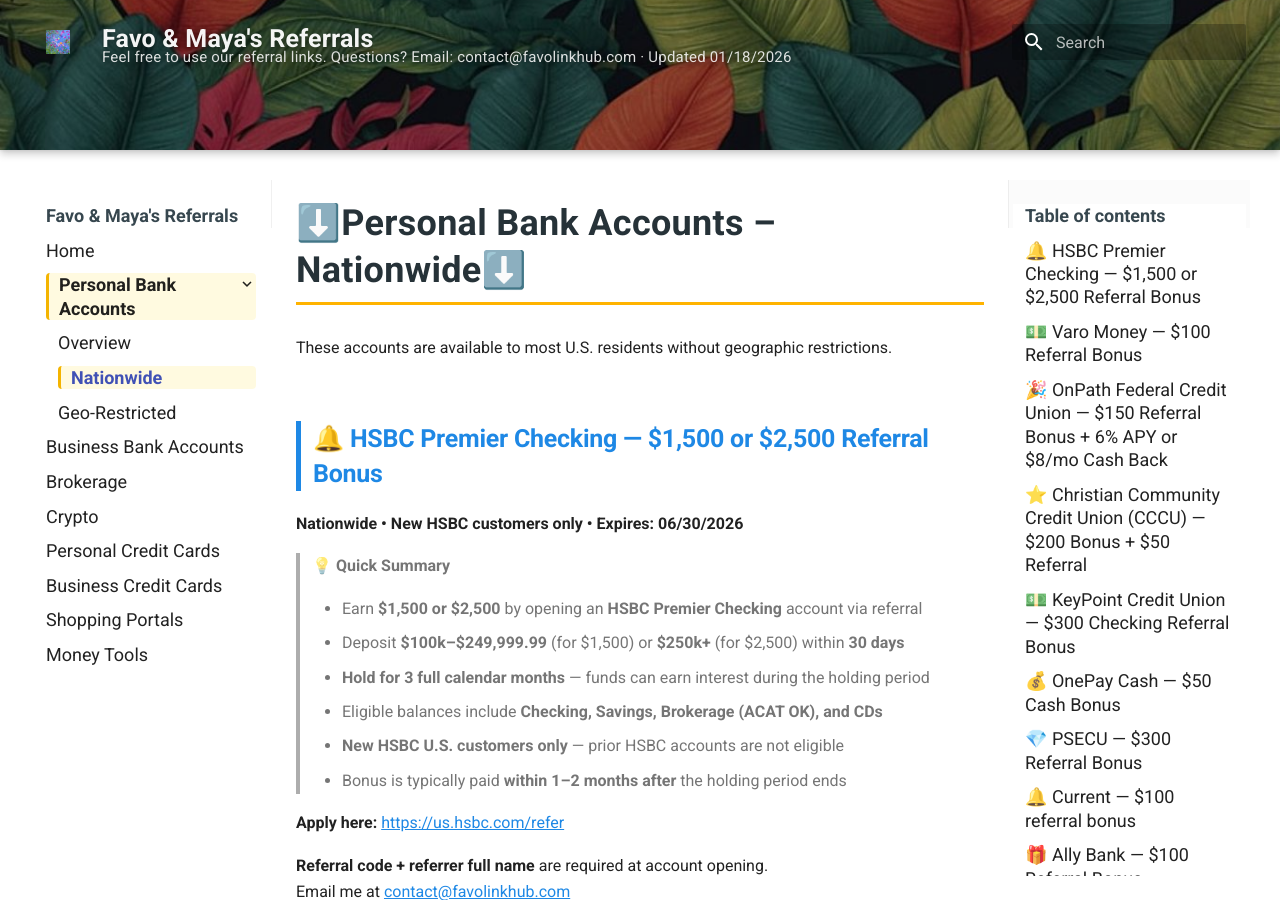
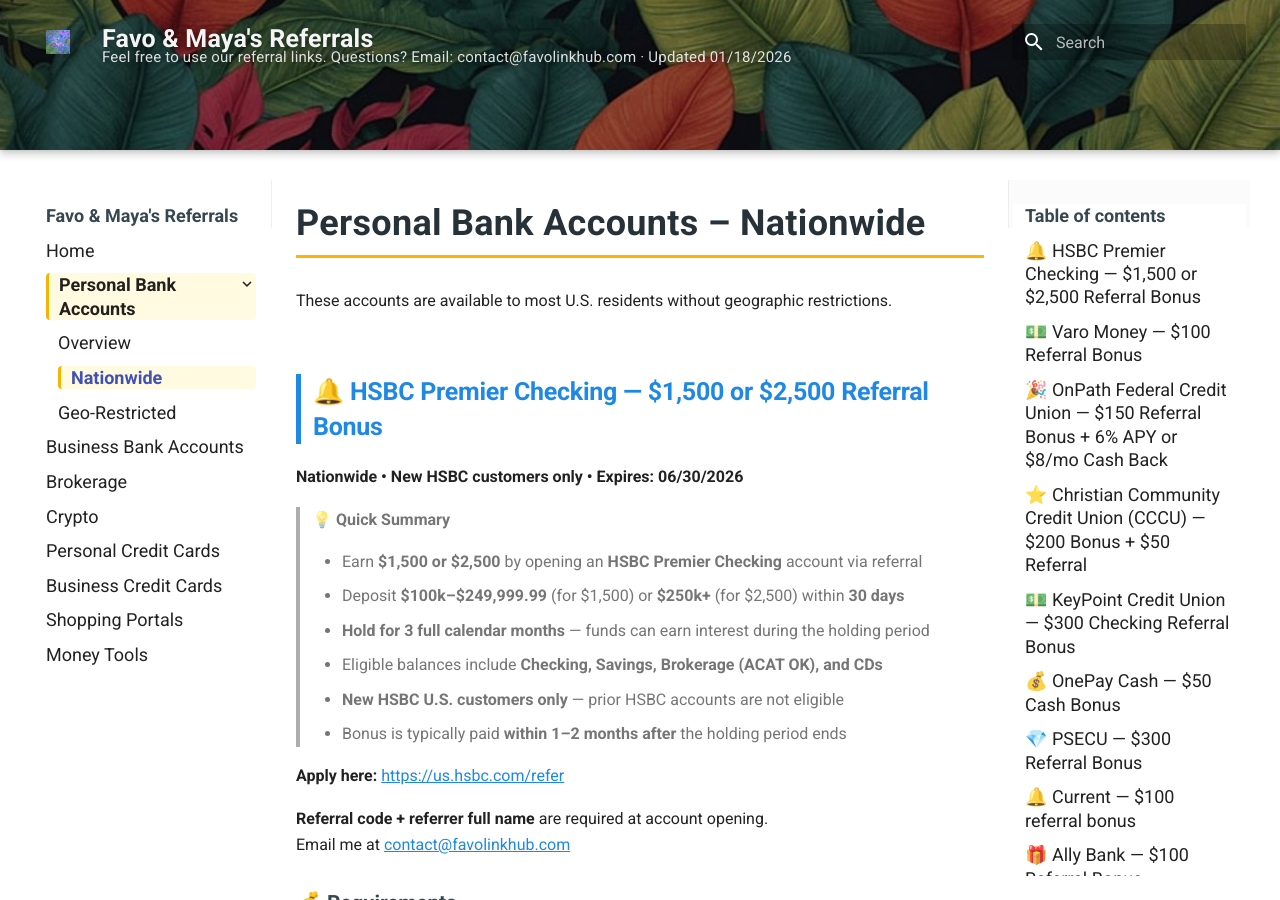
Before and after one commit to whispersofzephyr/favolinkhub-site, an MkDocs documentation site: the page built from docs/personal-bank-nationwide.md, in a window 1280 px wide and 900 px high. Built offline with MkDocs 1.6.1 and Material for MkDocs 9.7.7, drawn with Linux system fonts in a browser that asks for light colours.

```diff
--- a/docs/personal-bank-nationwide.md
+++ b/docs/personal-bank-nationwide.md
@@ -1,4 +1,4 @@
-#⬇️Personal Bank Accounts – Nationwide⬇️
+# Personal Bank Accounts – Nationwide
 
 These accounts are available to most U.S. residents without geographic restrictions.
 
```
